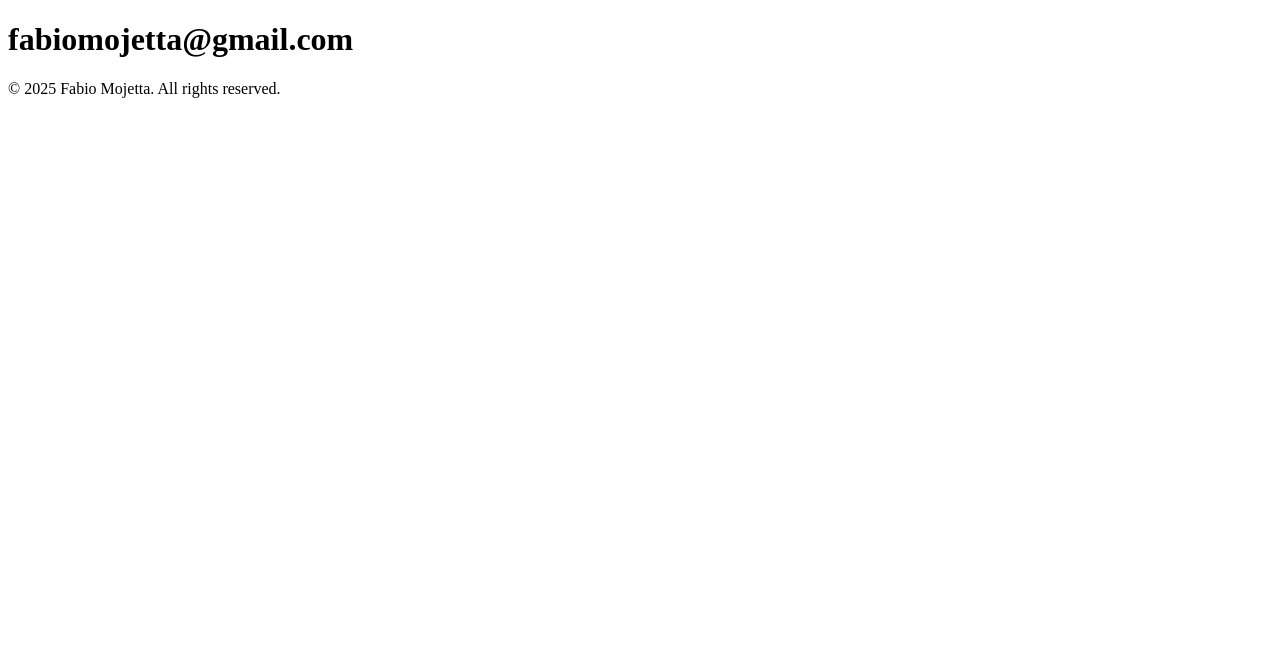
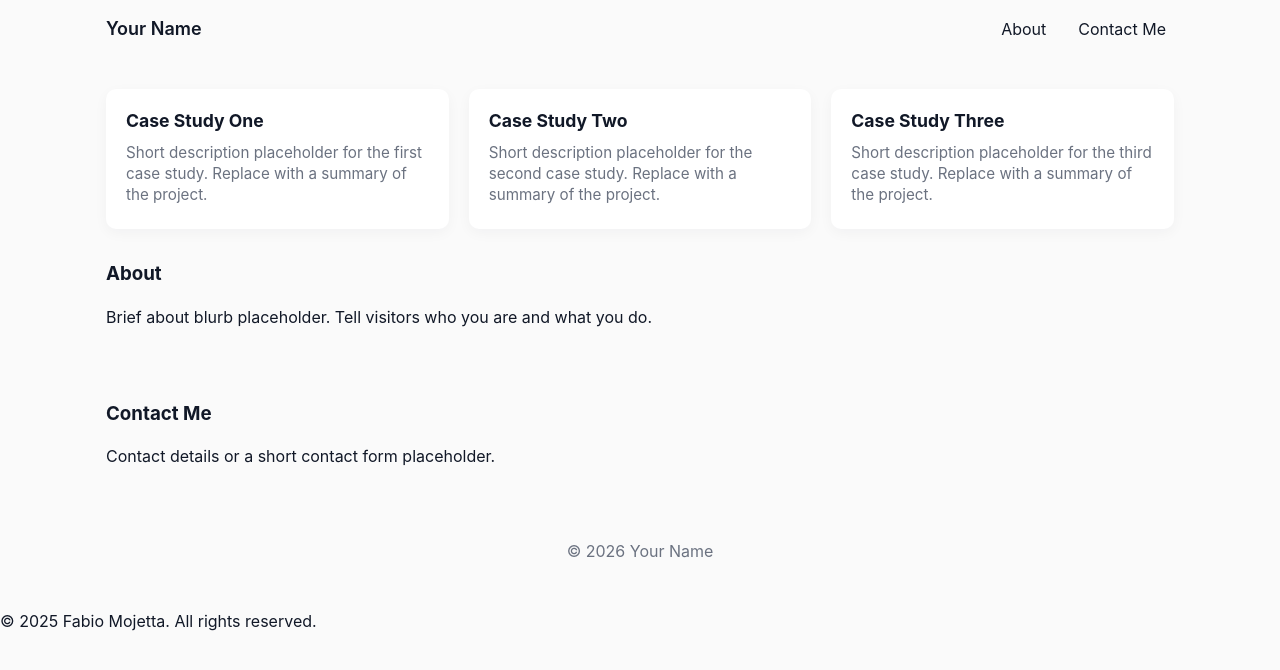
Before and after one commit to fmojetta/portfolio, a plain HTML site: page index.html in a window 1280 px wide. Drawn offline with Linux system fonts and the light colour scheme.

Commit message:
modified homepage

```diff
--- a/index.html
+++ b/index.html
@@ -1,16 +1,65 @@
 <!DOCTYPE html>
 <html lang="en">
-<head>
-    <meta charset="UTF-8">
-    <meta name="viewport" content="width=device-width, initial-scale=1.0">
-    <title>Fabio Mojetta</title>
-    <meta name="description" content="A simple, accessible, and semantic HTML5 website">
-    <link rel="stylesheet" href="style.css">
-</head>
-<body>
-    <header>
-        <h1>fabiomojetta@gmail.com</h1>
+<!doctype html>
+<html lang="en">
+    <head>
+        <meta charset="utf-8" />
+        <meta name="viewport" content="width=device-width, initial-scale=1" />
+        <title>My Portfolio</title>
+        <link rel="stylesheet" href="style.css" />
+    </head>
+    <body>
+        <header class="site-header">
+            <div class="container header-inner">
+                <h1 class="site-title"><a href="index.html">Your Name</a></h1>
+                <nav class="site-nav" aria-label="Primary">
+                    <ul>
+                        <li><a href="#about">About</a></li>
+                        <li><a href="#contact">Contact Me</a></li>
+                    </ul>
+                </nav>
+            </div>
+        </header>
 
+        <main>
+            <section class="case-grid container" aria-label="Case studies">
+                <article class="case-study">
+                    <h2>Case Study One</h2>
+                    <p class="case-excerpt">Short description placeholder for the first case study. Replace with a summary of the project.</p>
+                </article>
+
+                <article class="case-study">
+                    <h2>Case Study Two</h2>
+                    <p class="case-excerpt">Short description placeholder for the second case study. Replace with a summary of the project.</p>
+                </article>
+
+                <article class="case-study">
+                    <h2>Case Study Three</h2>
+                    <p class="case-excerpt">Short description placeholder for the third case study. Replace with a summary of the project.</p>
+                </article>
+            </section>
+
+            <section id="about" class="container about">
+                <h3>About</h3>
+                <p>Brief about blurb placeholder. Tell visitors who you are and what you do.</p>
+            </section>
+
+            <section id="contact" class="container contact">
+                <h3>Contact Me</h3>
+                <p>Contact details or a short contact form placeholder.</p>
+            </section>
+        </main>
+
+        <footer class="site-footer">
+            <div class="container">© <span id="year"></span> Your Name</div>
+        </footer>
+
+        <script>
+            // Small script to set the current year
+            document.getElementById('year').textContent = new Date().getFullYear();
+        </script>
+    </body>
+</html>
     </header>
 
     <main>
--- a/style.css
+++ b/style.css
@@ -1,3 +1,140 @@
+.root,
+*{
+  box-sizing: border-box;
+}
+
+:root{
+  --gap: 1.25rem;
+  --bg: #fafafa;
+  --card: #ffffff;
+  --muted: #6b7280;
+  --accent: #111827;
+  --radius: 10px;
+}
+
+/* Global layout helpers */
+html,body{
+  height:100%;
+}
+body{
+  margin:0;
+  font-family: Inter, system-ui, -apple-system, 'Segoe UI', Roboto, 'Helvetica Neue', Arial;
+  background:var(--bg);
+  color:var(--accent);
+  -webkit-font-smoothing:antialiased;
+  -moz-osx-font-smoothing:grayscale;
+  line-height:1.4;
+}
+
+.container{
+  max-width:1100px;
+  margin:0 auto;
+  padding:0 1rem;
+}
+
+/* Header */
+.site-header{
+  background:transparent;
+  padding:1rem 0;
+}
+.header-inner{
+  display:flex;
+  align-items:center;
+  justify-content:space-between;
+  gap:var(--gap);
+}
+.site-title{
+  font-size:1.125rem;
+  margin:0;
+}
+.site-title a{
+  color:var(--accent);
+  text-decoration:none;
+  font-weight:600;
+}
+
+.site-nav ul{
+  list-style:none;
+  margin:0;
+  padding:0;
+  display:flex;
+  gap:1rem;
+}
+.site-nav a{
+  color:var(--accent);
+  text-decoration:none;
+  padding:0.35rem 0.5rem;
+  border-radius:6px;
+  transition:background 0.15s ease, color 0.15s ease;
+}
+.site-nav a:hover{
+  background:rgba(0,0,0,0.05);
+}
+
+/* Grid of case studies */
+.case-grid{
+  display:grid;
+  gap:var(--gap);
+  margin-top:2rem;
+  grid-template-columns:repeat(3,1fr);
+}
+.case-study{
+  background:var(--card);
+  padding:1.25rem;
+  border-radius:var(--radius);
+  box-shadow:0 4px 14px rgba(16,24,40,0.04);
+  min-height:140px;
+  display:flex;
+  flex-direction:column;
+  justify-content:flex-start;
+}
+.case-study h2{
+  margin:0 0 0.5rem 0;
+  font-size:1.1rem;
+}
+.case-excerpt{
+  margin:0;
+  color:var(--muted);
+  font-size:0.95rem;
+}
+
+/* About and contact sections (simple placeholders) */
+.about, .contact{
+  background:transparent;
+  margin-top:2rem;
+  padding-bottom:1.5rem;
+}
+
+.site-footer{
+  text-align:center;
+  padding:2rem 0;
+  color:var(--muted);
+}
+
+/* Responsive rules */
+@media (max-width: 900px){
+  .case-grid{
+    grid-template-columns:repeat(2,1fr);
+  }
+}
+
+@media (max-width: 600px){
+  .header-inner{
+    flex-direction:column;
+    align-items:flex-start;
+  }
+  .site-nav ul{
+    width:100%;
+    justify-content:flex-start;
+    gap:0.5rem;
+    margin-top:0.5rem;
+  }
+  .case-grid{
+    grid-template-columns:1fr;
+  }
+}
+
+/* --- Existing image overlay rules preserved below --- */
 .image-container {
   position: relative;
   width: 100%;
```
Also changed, not shown: 1 other file. Lines whose indentation alone changed are shown as unchanged.
